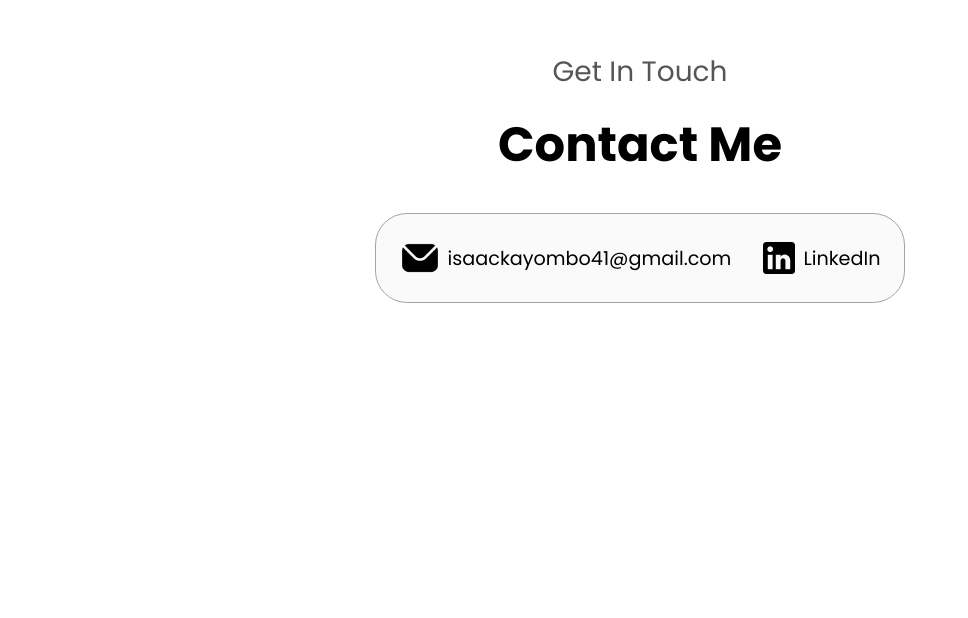
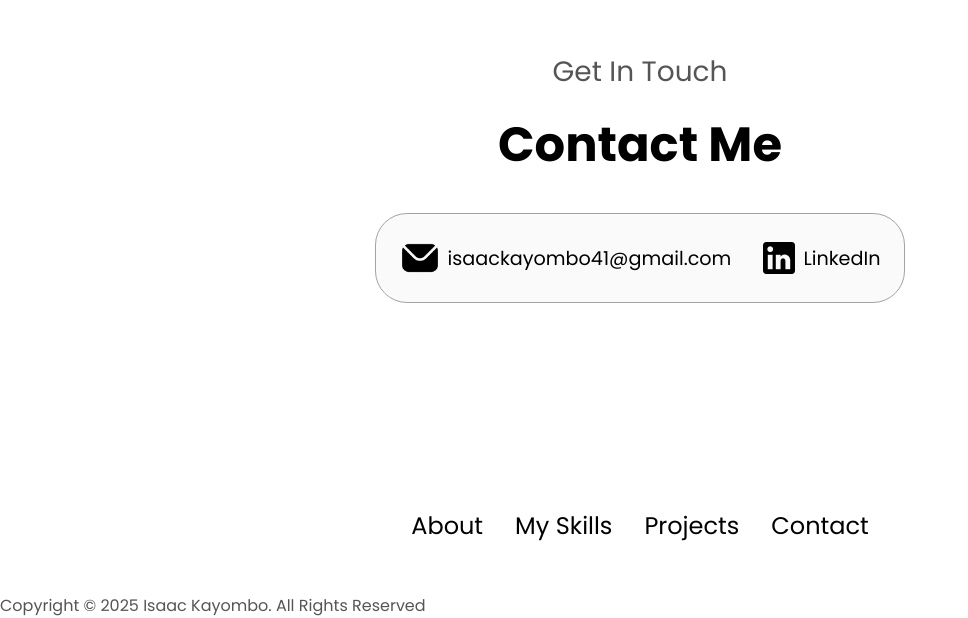
Before and after one commit to Isaac-Kayombo/CS20240251_PTO2407_GroupA_IsaacKayombo_CDV05, a plain HTML site: page index.html in a window 1280 px wide. Shown: the part 3183-3801 px from the top of the page, without its empty margins (0-968 px from the left). Before the commit the page ends 3640 px from the top, so only its background shows below. Drawn offline with Linux system fonts and the light colour scheme.

Commit message:
Structuring footer section

```diff
--- a/index.html
+++ b/index.html
@@ -221,6 +221,19 @@
             </div>
         </div>
     </section>
+    <footer>
+        <nav>
+            <div class="nav-links-container">
+                <ul class="nav-links">
+                    <li><a href="#about">About</a></li>
+                    <li><a href="#skills">My Skills</a></li>
+                    <li><a href="#projects">Projects</a></li>
+                    <li><a href="#contact">Contact</a></li>
+                </ul>
+            </div>
+        </nav>
+        <p>Copyright &#169; 2025 Isaac Kayombo. All Rights Reserved</p>
+    </footer>
     <script src="script.js"></script>
 </body>
 </html>
```
